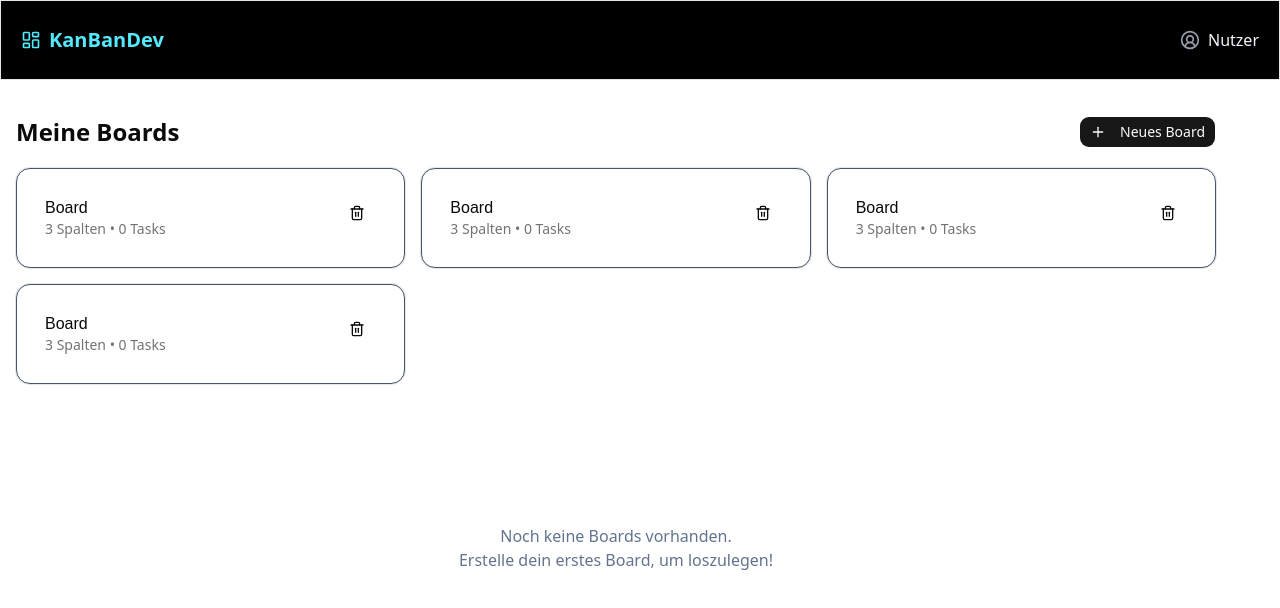
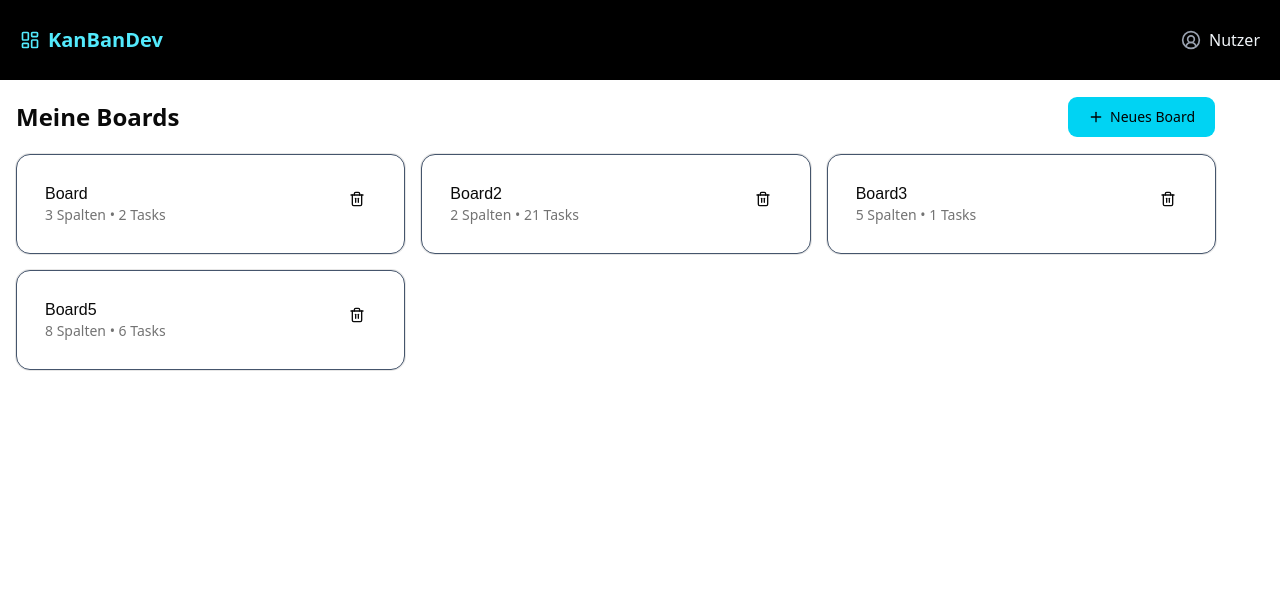
Before and after one commit to Schokett/KanBanDev, a React (Vite) app: page /KanBanDev/boardoverview in a window 1280 px wide. Shown: the top 608 px of the page. Built offline with nearby package versions, Linux system fonts and the light colour scheme.

Commit message:
dynamic loading boards

```diff
--- a/src/App.tsx
+++ b/src/App.tsx
@@ -5,7 +5,7 @@ import { Button } from "@base-ui/react";
 function App() {
   return (
     <>
-      <div className=" border bg-black h-20 flex justify-between items-center p-5">
+      <div className="bg-black h-20 flex justify-between items-center p-5">
         <h1 className="text-cyan-300 font-bold text-xl flex gap-2 items-center">
           <svg
             xmlns="http://www.w3.org/2000/svg"
--- a/src/index.css
+++ b/src/index.css
@@ -18,7 +18,6 @@
       "Helvetica Neue",
       sans-serif;
     margin: 0;
-    box-sizing: border-box;
   }
 }
 @custom-variant dark (&:is(.dark *));
--- a/src/pages/BoardOverview.tsx
+++ b/src/pages/BoardOverview.tsx
@@ -4,24 +4,32 @@ import { Plus, TrashIcon } from "lucide-react";
 import { Card, CardAction, CardDescription, CardTitle } from "@/components/ui/card";
 
 function BoardOverview() {
+  const boards = [
+    { id: "1", name: "Board", columns: 3, tasks: 2 },
+    { id: "2", name: "Board2", columns: 2, tasks: 21 },
+    { id: "4", name: "Board3", columns: 5, tasks: 1 },
+    { id: "3", name: "Board5", columns: 8, tasks: 6 },
+  ];
+
   return (
-    <section className="w-full max-w-300 gap-5 flex flex-col ">
-      <div className="flex flex-col gap-2 mt-5 justify-center text-center sm:flex-row items-center sm:justify-between">
+    <section className="w-full max-w-300 gap-4 flex flex-col ">
+      <div className="flex sm:flex-row items-center justify-between">
         <h2 className="font-bold text-2xl">Meine Boards</h2>
-        <Button className={"w-fit"}>
-          <Plus className="mr-2 h-4 w-4" />
+        <Button className={"w-fit p-5 bg-cyan-400 text-black"}>
+          <Plus className="" />
           Neues Board
         </Button>
       </div>
 
       <div className="gap-4 grid grid-cols-1 sm:grid-cols-2 lg:grid-cols-3">
-        <Link to={`/BoardOverview/board/1`}>
+        {boards.map((boards) => (
+          <Link to={`/BoardOverview/board/${boards.id}`}>
             <Card className="w-full flex-2 flex flex-row justify-between p-7 hover:shadow-md border border-slate-600">
               <div className="w-full">
-              <CardTitle>Board</CardTitle>
+                <CardTitle>{boards.name}</CardTitle>
                 <CardDescription>
-                <span className="">3 Spalten • </span>
-                <span className="">0 Tasks</span>
+                  <span className="">{boards.columns} Spalten • </span>
+                  <span className="">{boards.tasks} Tasks</span>
                 </CardDescription>
               </div>
               <div className="w-fit">
@@ -33,72 +41,17 @@ function BoardOverview() {
               </div>
             </Card>
           </Link>
-
-        <Link to={`/BoardOverview/board/1`}>
-          <Card className="w-full flex-2 flex flex-row justify-between p-7 hover:shadow-md border border-slate-600">
-            <div className="w-full">
-              <CardTitle>Board</CardTitle>
-              <CardDescription>
-                <span className="">3 Spalten • </span>
-                <span className="">0 Tasks</span>
-              </CardDescription>
-            </div>
-            <div className="w-fit">
-              <CardAction>
-                <Button variant="ghost">
-                  <TrashIcon />
-                </Button>
-              </CardAction>
-            </div>
-          </Card>
-        </Link>
-
-        <Link to={`/BoardOverview/board/1`}>
-          <Card className="w-full flex-2 flex flex-row justify-between p-7 hover:shadow-md border border-slate-600">
-            <div className="w-full">
-              <CardTitle>Board</CardTitle>
-              <CardDescription>
-                <span className="">3 Spalten • </span>
-                <span className="">0 Tasks</span>
-              </CardDescription>
-            </div>
-            <div className="w-fit">
-              <CardAction>
-                <Button variant="ghost">
-                  <TrashIcon />
-                </Button>
-              </CardAction>
-            </div>
-          </Card>
-        </Link>
-
-        <Link to={`/BoardOverview/board/1`}>
-          <Card className="w-full flex-2 flex flex-row justify-between p-7 hover:shadow-md border border-slate-600">
-            <div className="w-full">
-              <CardTitle>Board</CardTitle>
-              <CardDescription>
-                <span className="">3 Spalten • </span>
-                <span className="">0 Tasks</span>
-              </CardDescription>
-            </div>
-            <div className="w-fit">
-              <CardAction>
-                <Button variant="ghost">
-                  <TrashIcon />
-                </Button>
-              </CardAction>
-            </div>
-          </Card>
-        </Link>
+        ))}
       </div>
 
-      <div id="noEntrys" className="text-center justify-center mt-12 sm:mt-30">
+      {boards.length === 0 && (
+        <div className="text-center justify-center mt-12 sm:mt-30">
           <p className="text-slate-500 font-medium">
             Noch keine Boards vorhanden. <br />
             <span className="font-normal">Erstelle dein erstes Board, um loszulegen!</span>
           </p>
         </div>
-
+      )}
       <Outlet />
     </section>
   );
```
Lines whose indentation alone changed are shown as unchanged.
